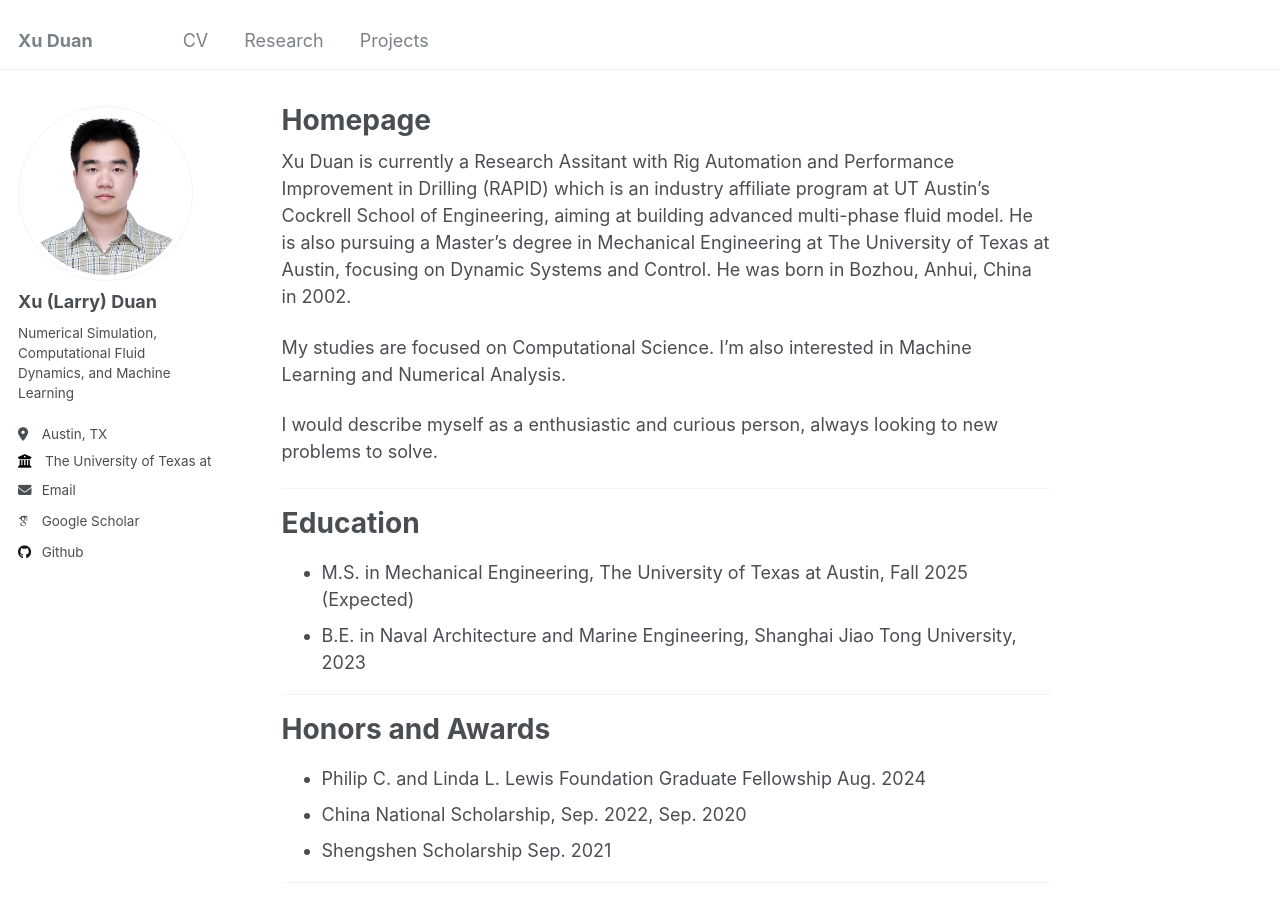
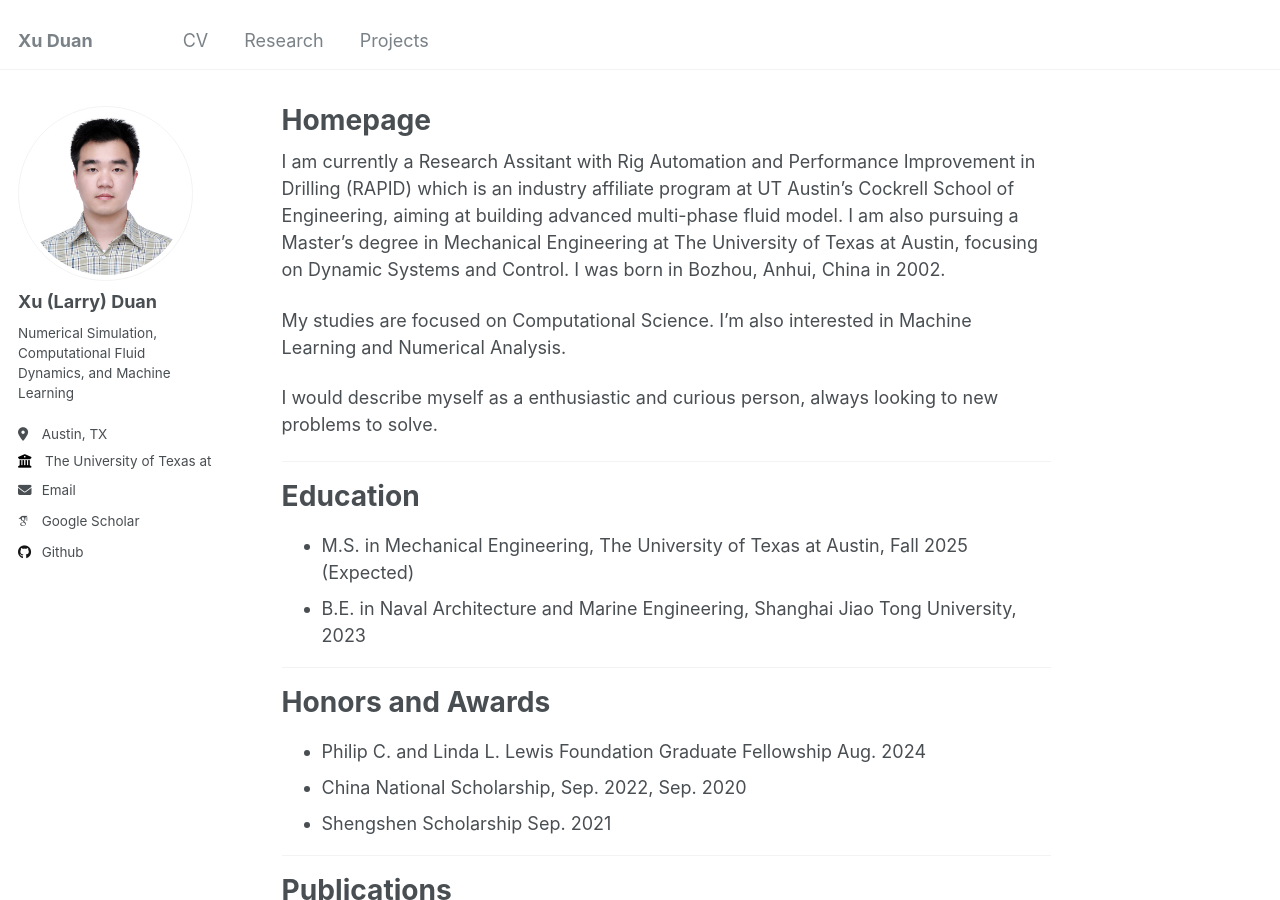
Before and after one commit to Xu-Duan/Xu-Duan.github.io, a Jekyll site: the page built from _pages/about.md, in a window 1280 px wide and 900 px high. Built offline with Jekyll 4.4.1, drawn with Linux system fonts in a browser that asks for light colours; some web fonts are replaced.

Commit message:
modify about

```diff
--- a/_pages/about.md
+++ b/_pages/about.md
@@ -10,7 +10,7 @@ redirect_from:
 This is the front page of a website that is powered by the [Academic Pages template](https://github.com/Xu-Duan/Xu-Duan.github.io) and hosted on GitHub pages. [GitHub pages](https://pages.github.com) is a free service in which websites are built and hosted from code and data stored in a GitHub repository, automatically updating when a new commit is made to the respository. This template was forked from the [Minimal Mistakes Jekyll Theme](https://mmistakes.github.io/minimal-mistakes/) created by Michael Rose, and then extended to support the kinds of content that academics have: publications, talks, teaching, a portfolio, blog posts, and a dynamically-generated CV. You can fork [this repository](https://github.com/Xu-Duan/Xu-Duan.github.io) right now, modify the configuration and markdown files, add your own PDFs and other content, and have your own site for free, with no ads! An older version of this template powers my own personal website at [stuartgeiger.com](http://stuartgeiger.com), which uses [this Github repository](https://github.com/staeiou/staeiou.github.io).
 --->
 
-Xu Duan is currently a Research Assitant with Rig Automation and Performance Improvement in Drilling (RAPID) which is an industry affiliate program at UT Austin’s Cockrell School of Engineering, aiming at building advanced multi-phase fluid model. He is also pursuing a Master’s degree in Mechanical Engineering at The University of Texas at Austin, focusing on Dynamic Systems and Control. He was born in Bozhou, Anhui, China in 2002.
+I am currently a Research Assitant with Rig Automation and Performance Improvement in Drilling (RAPID) which is an industry affiliate program at UT Austin’s Cockrell School of Engineering, aiming at building advanced multi-phase fluid model. I am also pursuing a Master’s degree in Mechanical Engineering at The University of Texas at Austin, focusing on Dynamic Systems and Control. I was born in Bozhou, Anhui, China in 2002.
 
 My studies are focused on Computational Science. I'm also interested in Machine Learning and Numerical Analysis.
 
```
